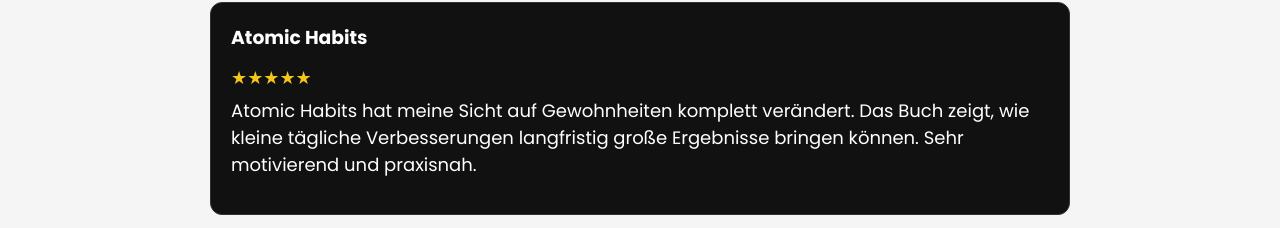
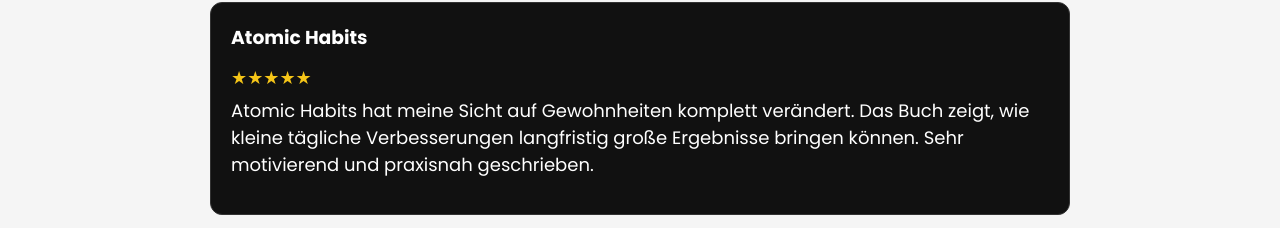
Before and after one commit to maryam676677-create/cool-app, a Next.js app in the folder cool-app/: page /books in a window 1280 px wide. Shown: the part 289-517 px from the top of the page. Built offline with nearby package versions, Linux system fonts and the light colour scheme.

Commit message:
text angepasst

```diff
--- a/cool-app/app/books/page.tsx
+++ b/cool-app/app/books/page.tsx
@@ -34,7 +34,7 @@
 <p>
 Atomic Habits hat meine Sicht auf Gewohnheiten komplett verändert.
 Das Buch zeigt, wie kleine tägliche Verbesserungen langfristig große
-Ergebnisse bringen können. Sehr motivierend und praxisnah.
+Ergebnisse bringen können. Sehr motivierend und praxisnah geschrieben.
 </p>
 </div>
 </section>
```
